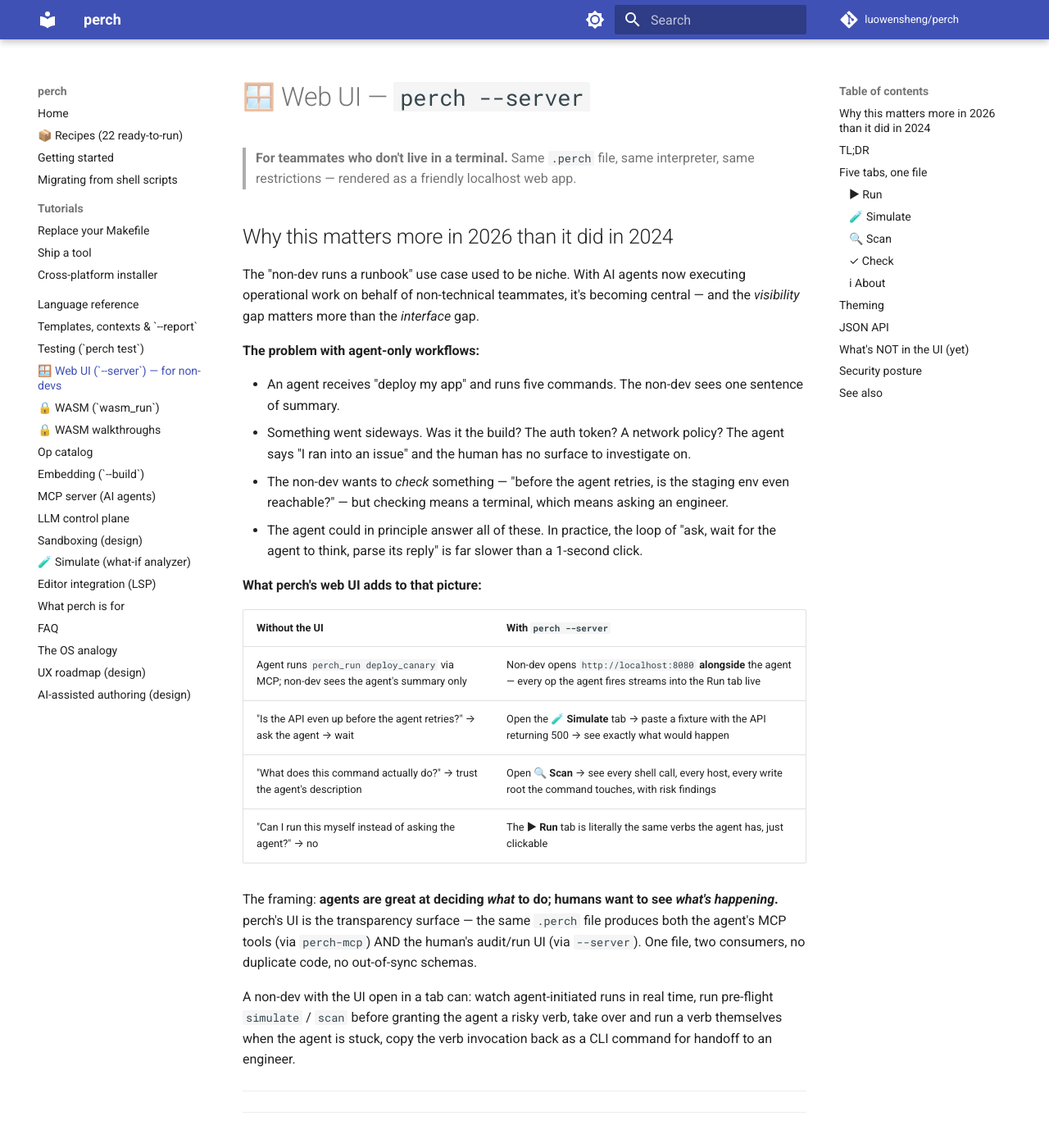
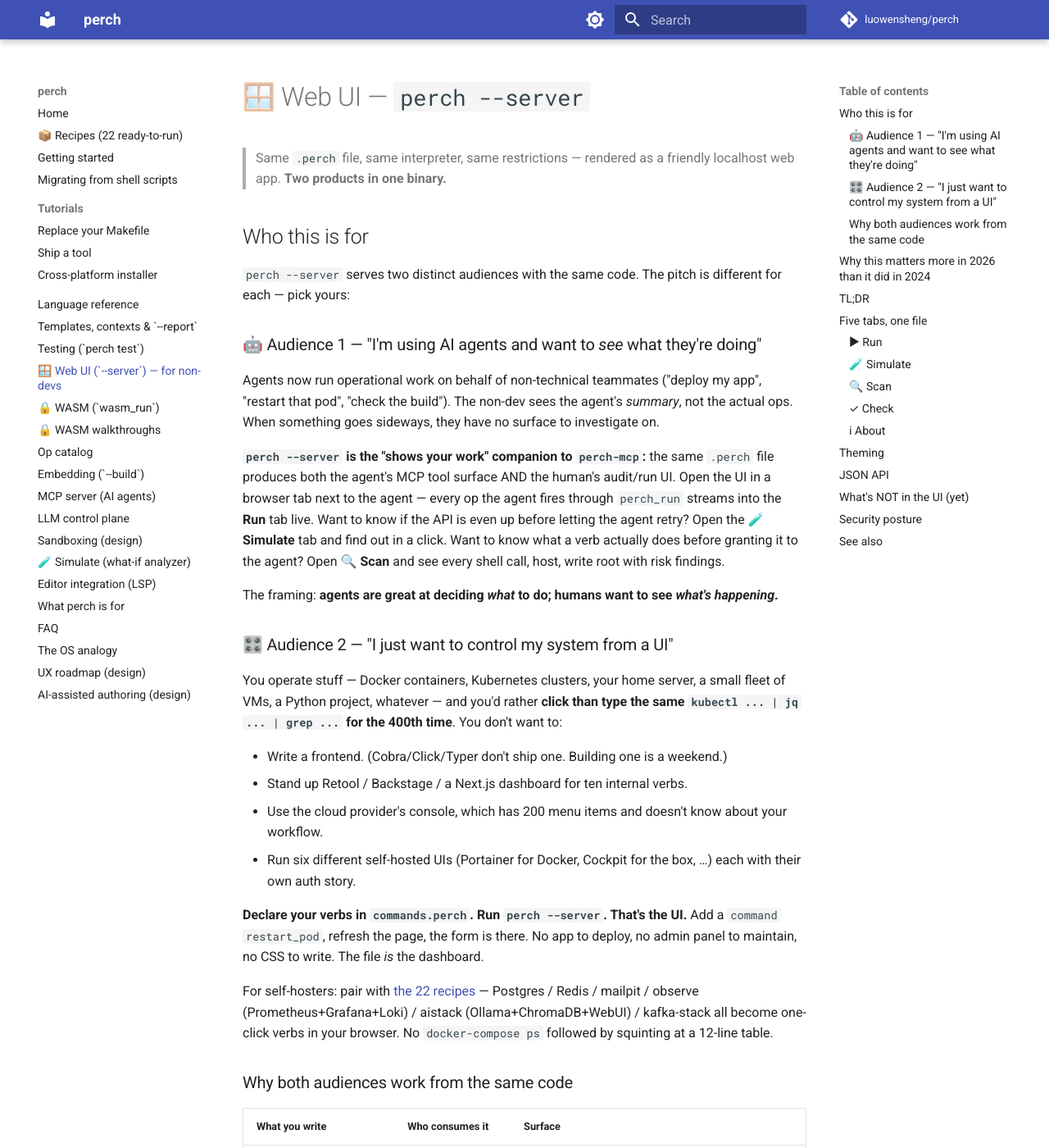
Before and after one commit to olivierdevelops/perch, an MkDocs documentation site: the page built from docs/web-ui.md, in a window 1280 px wide and 1400 px high. Shown: the whole window at 82% size. Built offline with MkDocs 1.6.1 and Material for MkDocs 9.7.7, drawn with Linux system fonts in a browser that asks for light colours; comment, search, counter and statistics services are not loaded; some of the changed text lies outside the part shown.

Commit message:
docs: position --server as both an agent-companion AND a UI-first ops console
The previous push pitched the web UI primarily as a companion to AI
agents. That's only half the market. Plenty of people want UI-first
control of their systems regardless of agents — they're tired of typing
the same kubectl/docker invocations, don't want to write a frontend,
and don't want to maintain Retool/Backstage for ten internal verbs.

Adds the dual-audience framing across three surfaces:

- README.md: rewrites the web UI lead-in to a 2-row table — "agent
  companion" vs "UI-first ops console" — with distinct pitches per
  audience, then explains why one engine serves both ("same file,
  four consumers, zero duplicate schemas").
- docs/web-ui.md: new "Who this is for" section with two named
  audiences (🤖 agent users, 🎛️ UI-first operators). Each gets its
  own paragraph framing the pain (agent opacity vs FastAPI/Retool
  fatigue + cloud-console menu hell). Closes with a 4-row table
  showing the same verb consumed as MCP tool / web form / CLI command
  / --help text.
- docs/index.md: replaces the agent-only "No terminal? No problem"
  heading with "The web UI — two products in one binary" — a two-card
  grid (🤖 / 🎛️) above the existing 6-card feature breakdown.

Anchors:
- Self-hosters: explicit pointer to the 22 recipes (Postgres/Redis/
  observe/aistack/kafka-stack/etc) as ready-to-click verbs in the UI.
- Agent users: kept the "shows your work" framing and the side-by-side
  workflow (UI in one tab, agent in another).

mkdocs --strict is clean. GH Pages will redeploy on push.

Co-Authored-By: Claude Opus 4.7 <noreply@anthropic.com>

```diff
--- a/docs/web-ui.md
+++ b/docs/web-ui.md
@@ -1,6 +1,42 @@
 # 🪟 Web UI — `perch --server`
 
-> **For teammates who don't live in a terminal.** Same `.perch` file, same interpreter, same restrictions — rendered as a friendly localhost web app.
+> Same `.perch` file, same interpreter, same restrictions — rendered as a friendly localhost web app. **Two products in one binary.**
+
+## Who this is for
+
+`perch --server` serves two distinct audiences with the same code. The pitch is different for each — pick yours:
+
+### 🤖 Audience 1 — "I'm using AI agents and want to *see* what they're doing"
+
+Agents now run operational work on behalf of non-technical teammates ("deploy my app", "restart that pod", "check the build"). The non-dev sees the agent's *summary*, not the actual ops. When something goes sideways, they have no surface to investigate on.
+
+**`perch --server` is the "shows your work" companion to `perch-mcp`:** the same `.perch` file produces both the agent's MCP tool surface AND the human's audit/run UI. Open the UI in a browser tab next to the agent — every op the agent fires through `perch_run` streams into the **Run** tab live. Want to know if the API is even up before letting the agent retry? Open the **🧪 Simulate** tab and find out in a click. Want to know what a verb actually does before granting it to the agent? Open **🔍 Scan** and see every shell call, host, write root with risk findings.
+
+The framing: **agents are great at deciding *what* to do; humans want to see *what's happening*.**
+
+### 🎛️ Audience 2 — "I just want to control my system from a UI"
+
+You operate stuff — Docker containers, Kubernetes clusters, your home server, a small fleet of VMs, a Python project, whatever — and you'd rather **click than type the same `kubectl ... | jq ... | grep ...` for the 400th time**. You don't want to:
+
+- Write a frontend. (Cobra/Click/Typer don't ship one. Building one is a weekend.)
+- Stand up Retool / Backstage / a Next.js dashboard for ten internal verbs.
+- Use the cloud provider's console, which has 200 menu items and doesn't know about your workflow.
+- Run six different self-hosted UIs (Portainer for Docker, Cockpit for the box, …) each with their own auth story.
+
+**Declare your verbs in `commands.perch`. Run `perch --server`. That's the UI.** Add a `command restart_pod`, refresh the page, the form is there. No app to deploy, no admin panel to maintain, no CSS to write. The file *is* the dashboard.
+
+For self-hosters: pair with [the 22 recipes](recipes.md) — Postgres / Redis / mailpit / observe (Prometheus+Grafana+Loki) / aistack (Ollama+ChromaDB+WebUI) / kafka-stack all become one-click verbs in your browser. No `docker-compose ps` followed by squinting at a 12-line table.
+
+### Why both audiences work from the same code
+
+| What you write | Who consumes it | Surface |
+|---|---|---|
+| `command deploy_canary do … end` | An agent via MCP | `perch_run deploy_canary` tool call → JSON in / NDJSON progress out |
+| same line | A human in the browser | Form with `-region`, `-bake_minutes`, Run button → output panel with streamed ✓/✗ |
+| same line | CI | `perch deploy_canary -region=us-east-1` |
+| same line | A future intern | `perch deploy_canary --help` |
+
+One file. Four consumers. Zero duplicate schemas. Adding a verb means changing exactly one line.
 
 ## Why this matters more in 2026 than it did in 2024
 
```
Also changed, not shown: README.md (+8 -3 lines), docs/index.md (+17 -3 lines).
